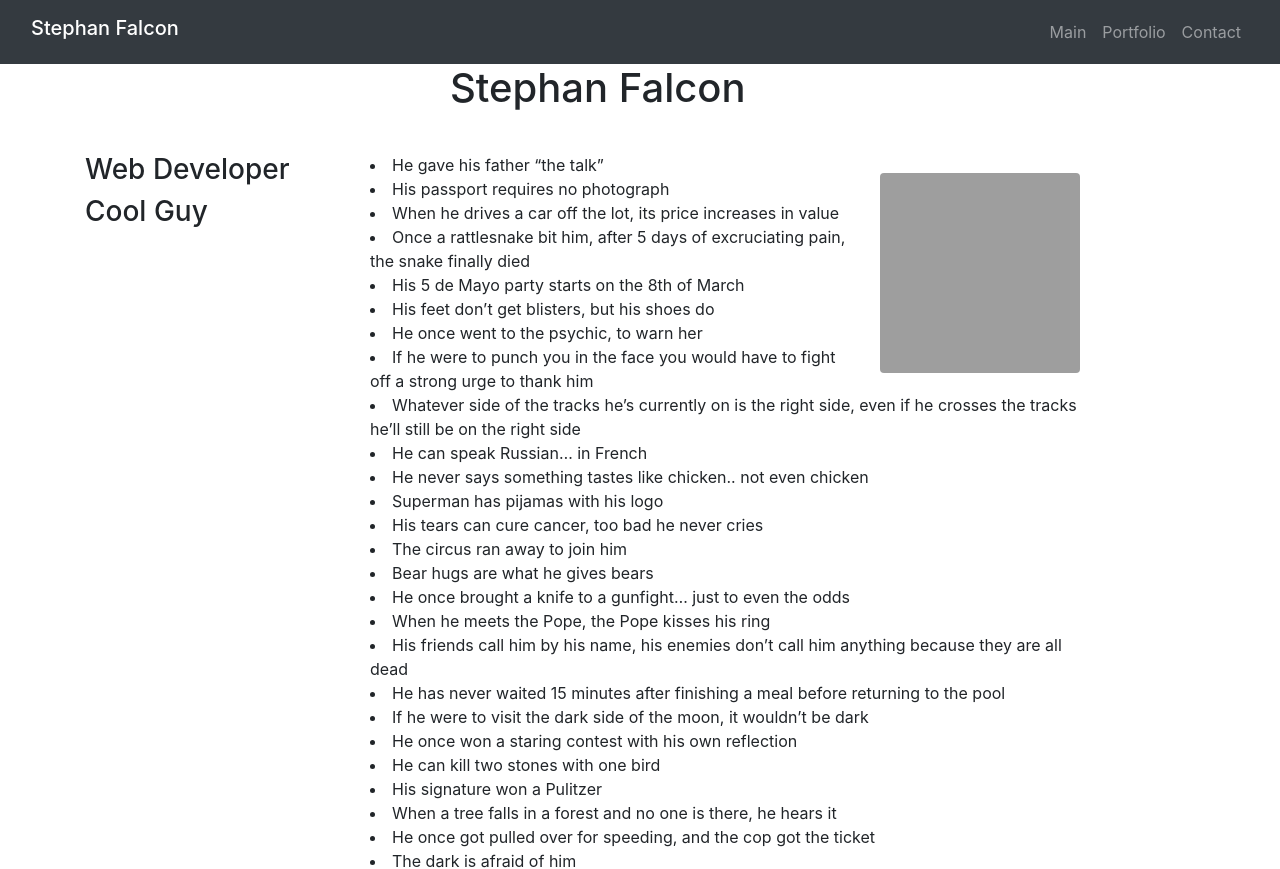
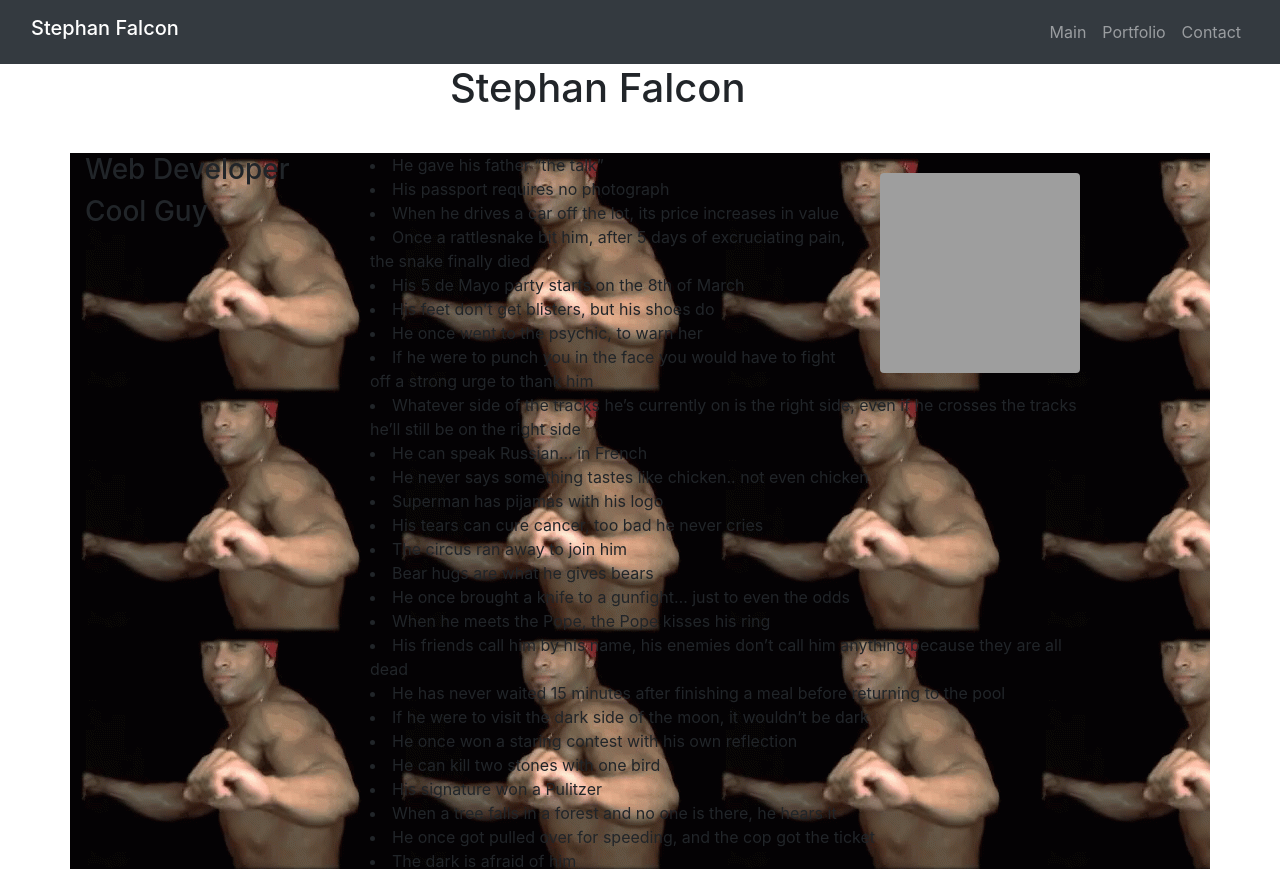
Before and after one commit to stephanfalcon/StephanFalconPortfolio, a plain HTML site: page index.html in a window 1280 px wide. Shown: the top 869 px of the page. Drawn offline with nearby package versions, Linux system fonts and the light colour scheme; grey boxes are pictures that could not be loaded.

Commit message:
fdsafsdf

```diff
--- a/assets/css/style.css
+++ b/assets/css/style.css
@@ -15,3 +15,6 @@ body{
 .centered{
     align-content: center
 }
+#main{
+    background-image: url("../images/richardo.gif")
+}
--- a/index.html
+++ b/index.html
@@ -59,7 +59,7 @@
         <div class="row">
             <hr>
         </div>
-        <div class="row">
+        <div class="row" id="main">
 
         <div class="col-lg-3">
 
```
Also changed, not shown: assets/images/richardo.gif (added).
